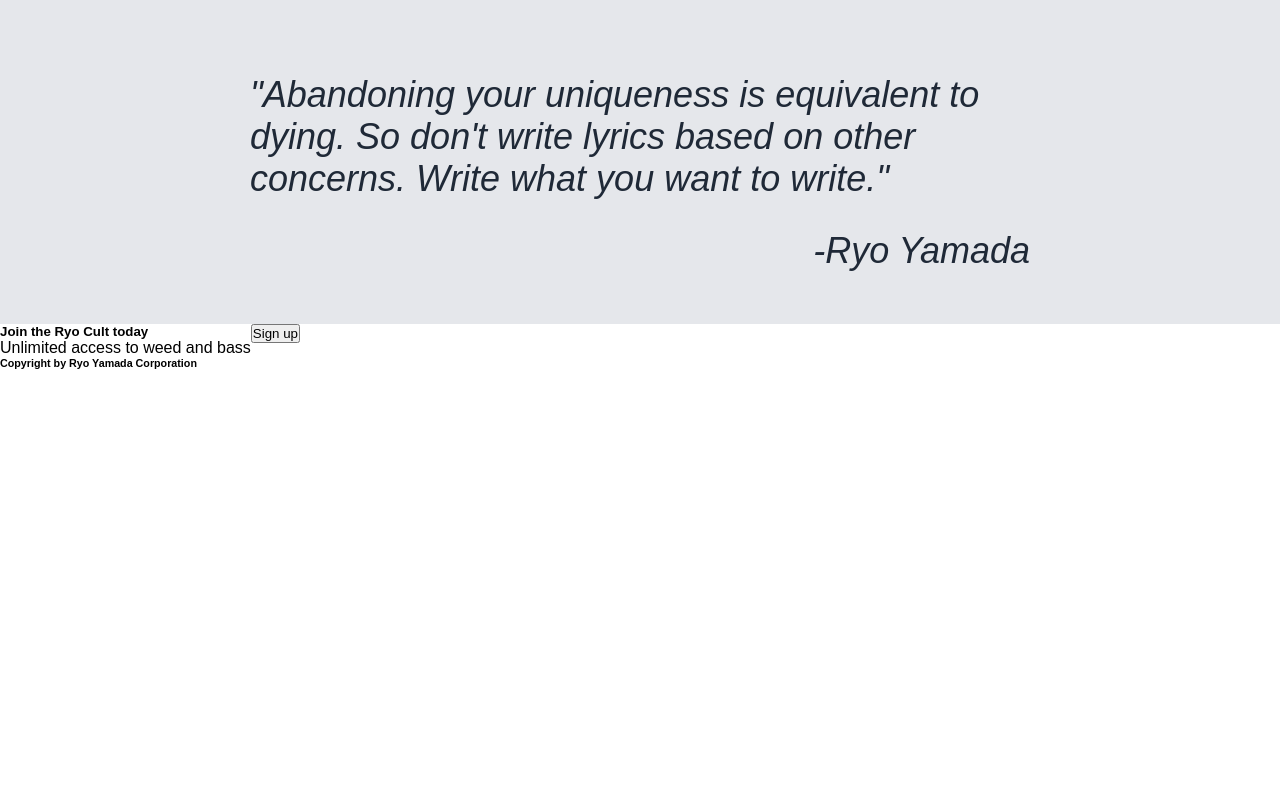
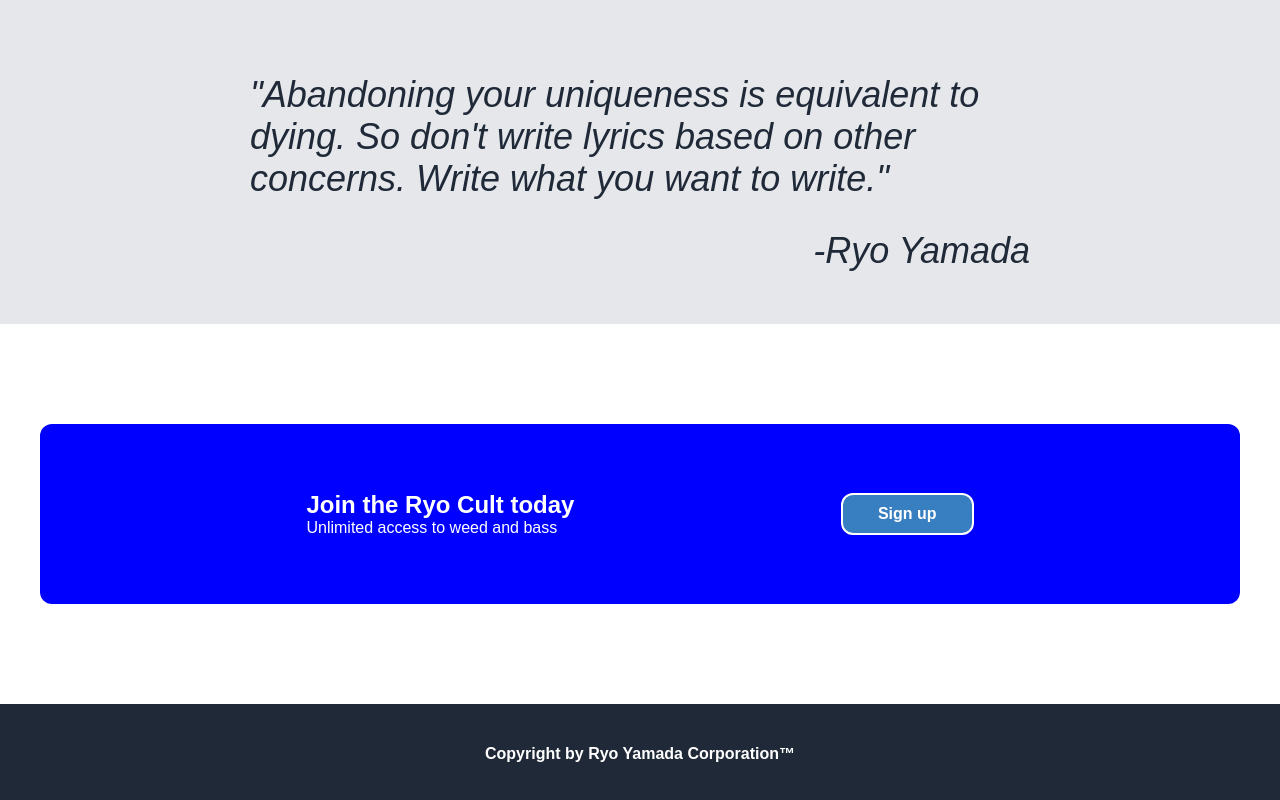
Before and after one commit to Ry0nan/landing-page, a plain HTML site: page index.html in a window 1280 px wide. Shown: the part 1282-2082 px from the top of the page. Before the commit the page ends 1651 px from the top, so only its background shows below. Drawn offline with Linux system fonts and the light colour scheme.

Commit message:
Finished the project

```diff
--- a/index.html
+++ b/index.html
@@ -11,12 +11,12 @@
     <!-- This is the header of the page -->
     <div class="header">
         <!-- Header logo at the left side of the page -->
-        <h2> Header Logo </h2>
+        <h2> Ryo Yamada </h2>
         <!-- Links at the right side of the header -->
         <div class="links">
-            <p> placeholder </p>
-            <p> placeholder </p>
-            <p> placeholder </p>
+            <a> concert </a>
+            <a> bass </a>
+            <a> weed </a>
         </div>
     </div>
 
@@ -76,19 +76,19 @@
     </div>
 
     <!-- This is a block to convince users to sign up I guess.. -->
-    <div class="signup">
+    <div class="sign-up">
         <div class="left-footer">
-            <h5> Join the Ryo Cult today </h5>
+            <h2> Join the Ryo Cult today </h3>
             <p> Unlimited access to weed and bass </p>
         </div>
-        <div class="sign-up-button">
-            <button> Sign up </button>
+        <div>
+            <button class="sign-up-button"> Sign up </button>
         </div>
     </div>
 
     <!-- This is the footer of the page -->
     <div class="footer">
-        <h6> Copyright by Ryo Yamada Corporation </h6>
+        <h4> Copyright by Ryo Yamada Corporation™ </h6>
     </div>
 
 </body>
--- a/styles.css
+++ b/styles.css
@@ -3,6 +3,16 @@
     font-family:Arial, Helvetica, sans-serif;
     margin: 0;
     padding: 0;
+}
+
+html {
+    height:100%;
+}
+
+body {
+    min-height:100%;
+    display: flex;
+    flex-direction: column;
 }
 
 /* STYLING FOR THE HEADER OF THE PAGE */
@@ -157,3 +167,50 @@
     margin-top: 30px;
     text-align: end;
 }
+
+/* STYLING FOR THE SIGN UP BLOCK */
+.sign-up {
+    display: flex;
+    align-items: center;
+    justify-content: space-evenly;
+    margin: auto;
+    background-color: blue;
+    color: white;
+    border-radius: 12px;
+    width: 1200px;
+    height: 180px;
+    margin-top: 100px;
+    margin-bottom: 100px;
+}
+
+/* STYLING FOR THE SIGN UP BUTTON */
+.sign-up .p {
+    font-size: 32px;
+    font-weight: 900;
+}
+
+/* STYLING FOR THE SIGN UP BUTTON */
+.sign-up-button {
+    font-size: 16px;
+    font-weight: 900;
+    padding-top: 10px;
+    padding-bottom: 10px;
+    padding-left: 35px;
+    padding-right: 35px;
+    border-radius: 12px;
+    background-color: #377fc1;
+    color: white;
+    border: 2px solid white;
+}
+
+/* THIS IS THE STYLING FOR THE FOOTER OF THE PAGE */
+.footer {
+    margin-top: auto;
+    display: flex;
+    justify-content: center;
+    align-items: center;
+    position: relative;
+    background-color: #1F2937;
+    color: white;
+    height: 100px;
+}
```
